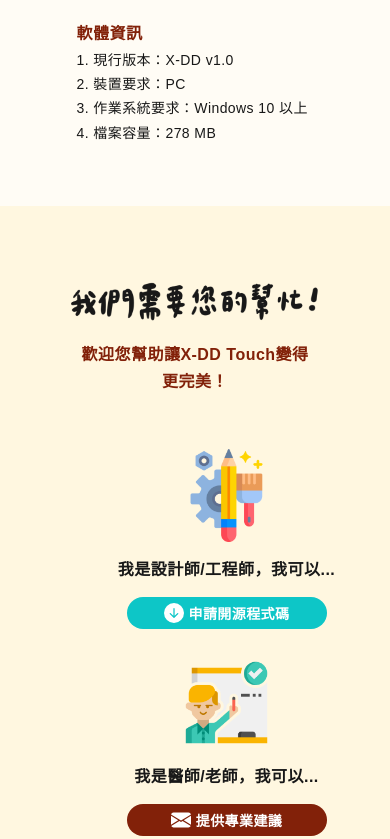
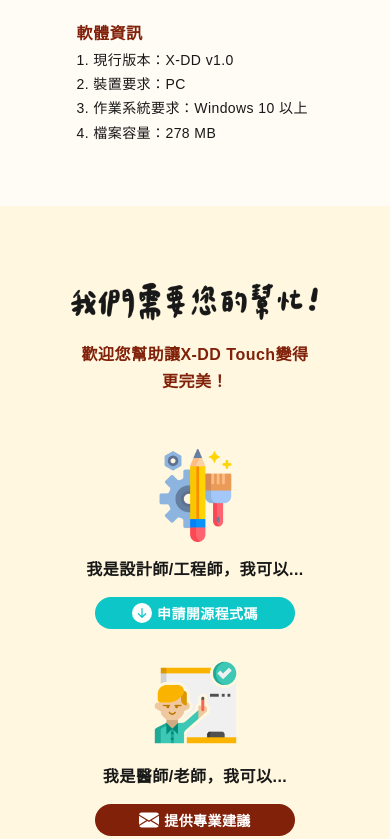
Before and after one commit to hsewiu/X-DD-training-game, a plain HTML site: page index.html in a window 390 px wide. Shown: the part 7444-8283 px from the top of the page. Drawn offline with nearby package versions, Linux system fonts and the light colour scheme.

Commit message:
fix some flex issue

```diff
--- a/css/xdd-page.css
+++ b/css/xdd-page.css
@@ -913,7 +913,7 @@
         width: 93px;
     }
     .section-8 > div:nth-child(3) > div{
-        width: 300px;
+        width: 237px;
         display: flex;
         align-items: center;
         flex-direction: column;
```
